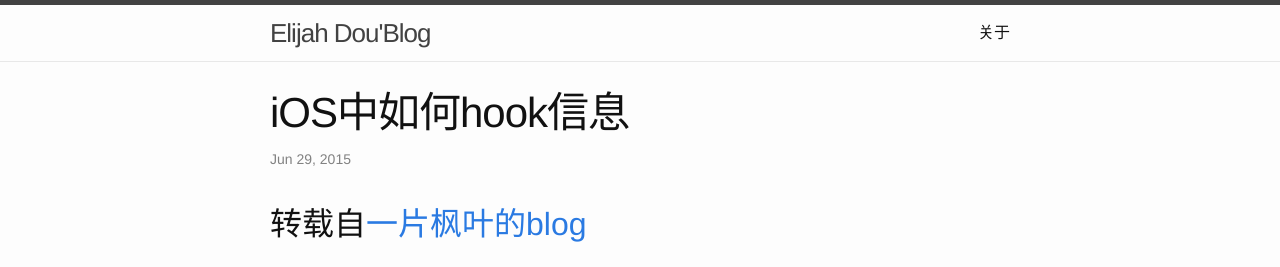
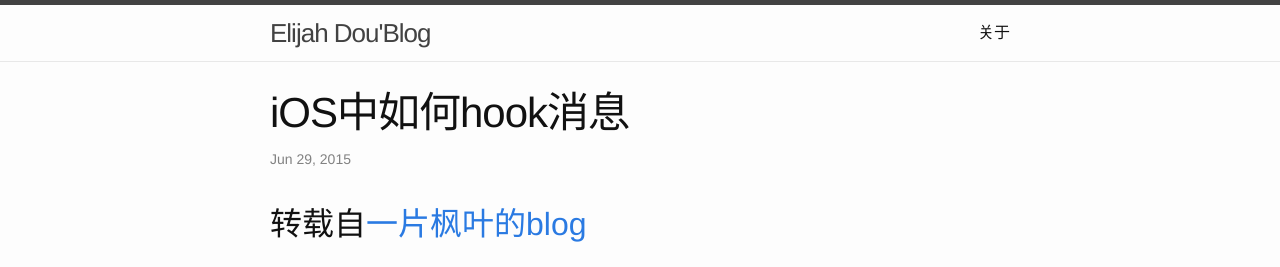
Before and after one commit to elijahDou/elijahDou.github.io, a Jekyll site: the page built from _posts/2015-06-29-iOS中如何hook消息.md, in a window 1280 px wide and 900 px high. Shown: the top 267 px of the window. Built offline with Jekyll 4.4.1, drawn with Linux system fonts in a browser that asks for light colours; comment, search, counter and statistics services are not loaded.

Commit message:
modfify ios hook format

```diff
--- a/_posts/2015-06-29-iOS中如何hook消息.md
+++ b/_posts/2015-06-29-iOS中如何hook消息.md
@@ -1,7 +1,7 @@
 ---
 layout: post
-title: "iOS中如何hook信息"
-description: "iOS中如何像windows中一样hook信息"
+title: "iOS中如何hook消息"
+description: "iOS中如何像windows中一样hook消息"
 category: blog
 tags: [ios, hook]
 ---
```
